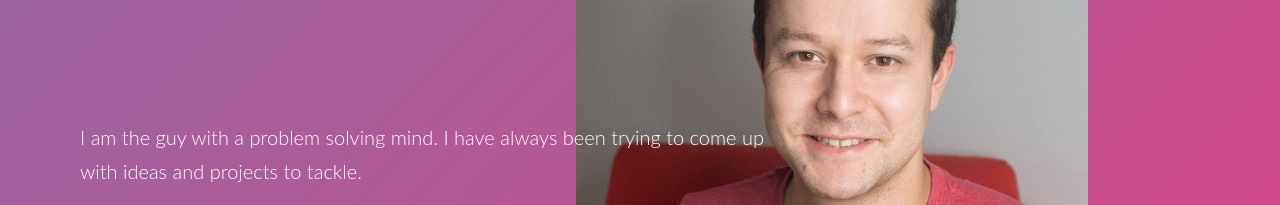
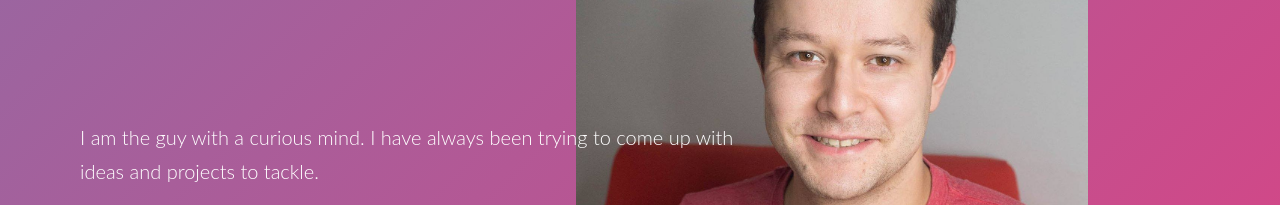
Before and after one commit to timurkurbanov/timkurbanov.ca, a plain HTML site: page index.html in a window 1280 px wide. Shown: the part 1080-1285 px from the top of the page. Drawn offline with Linux system fonts and the light colour scheme.

Commit message:
Add files via upload

```diff
--- a/index.html
+++ b/index.html
@@ -71,7 +71,7 @@
     <div class="container">
         <div class="card rellax" data-rellax-speed="1">
 
-            <p> I am the guy with a problem solving mind. I have always been trying to come up with ideas and projects to tackle.</p>
+            <p> I am the guy with a curious mind. I have always been trying to come up with ideas and projects to tackle.</p>
             <p>I believe in inner powers and that I can impove in my daily job everyday. I find satisfaction in setting a goal and seeing it through until the end.</p>
             <p>In daily work, I do my best to make complexity feel alittle simpler. I am dedicated to creating a clean, well-structured and
                 accessible websites for businesses who are looking to build their significant online presence.</p>
```
